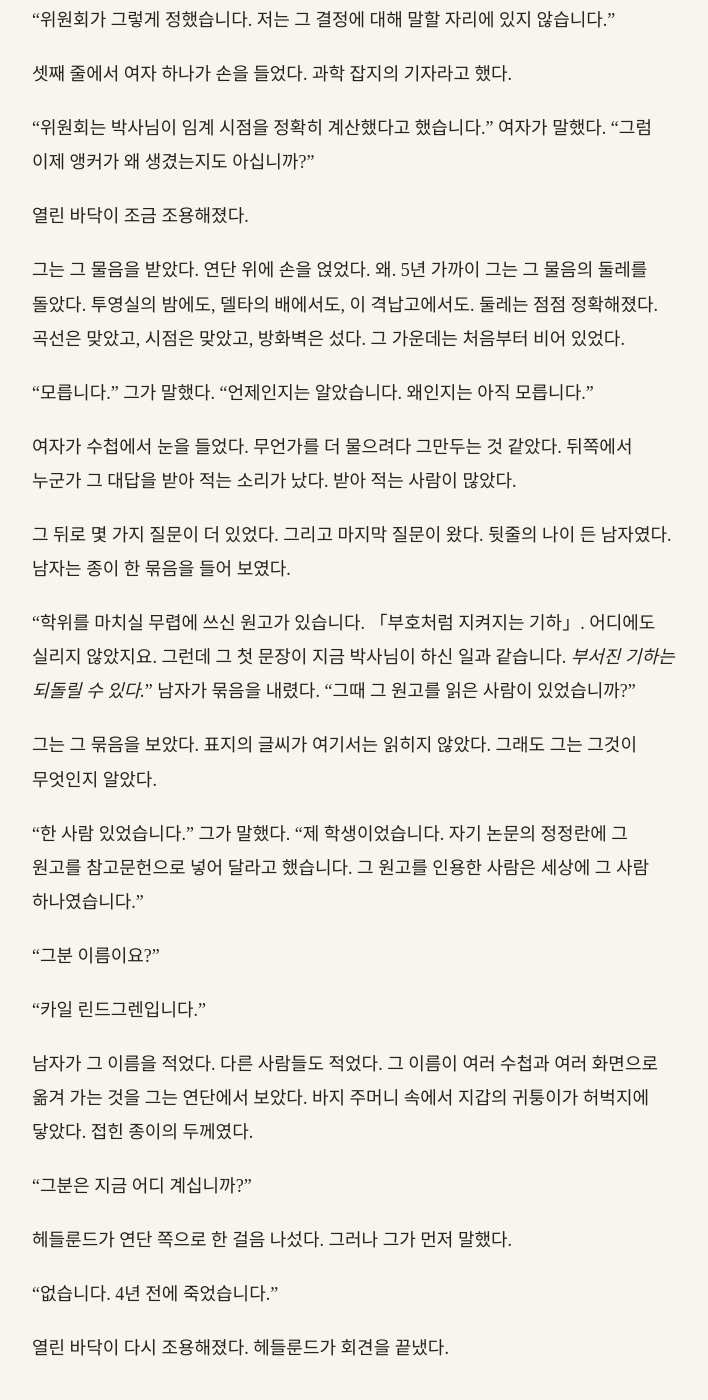
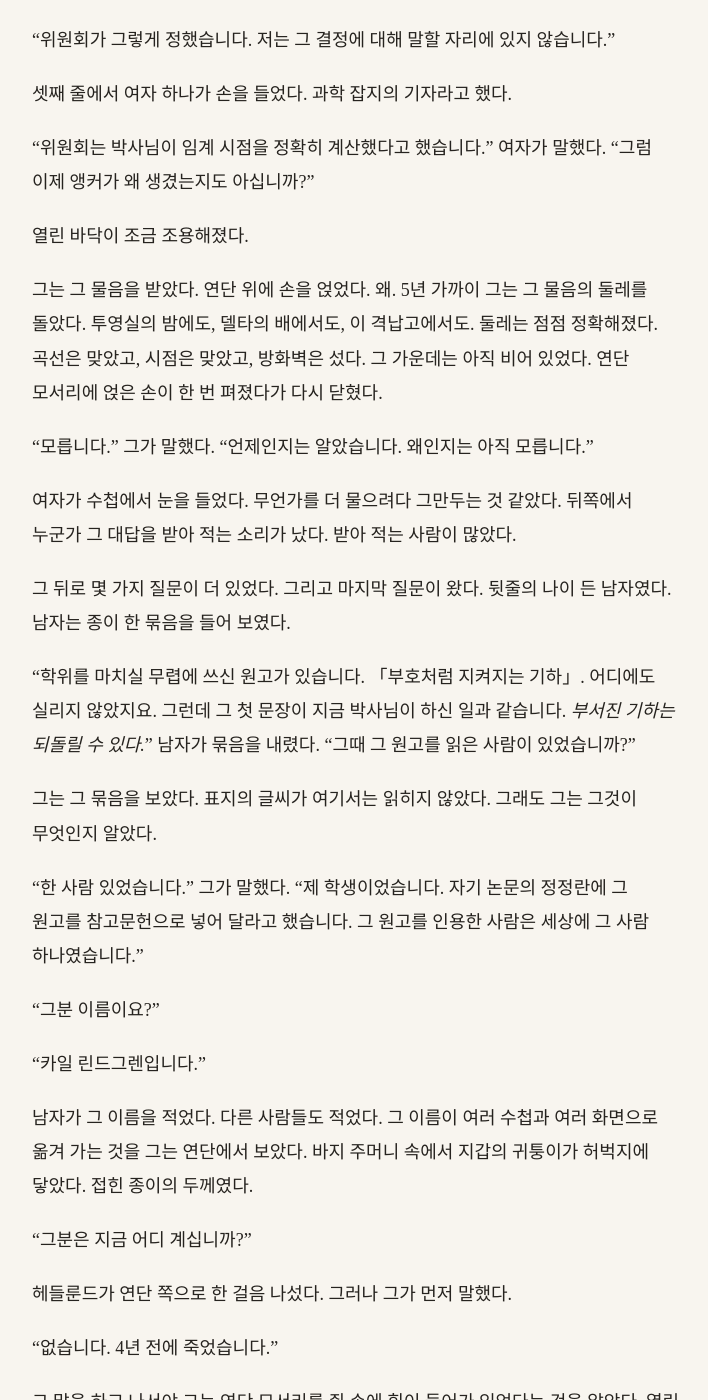
Before and after one commit to kangkkang/writer_s1_public, a Jekyll site: the page built from vol2/061.md, in a window 1280 px wide and 1400 px high, scrolled down 5062 px. Shown: the whole window, without its empty margins (284-992 px from the left). Built offline with Jekyll 4.4.1, drawn with Linux system fonts in a browser that asks for light colours; our own code applies the rules of GitHub Pages for plain Markdown files; some of the changed text lies outside the part shown.

Commit message:
Update from https://github.com/kangkkang/writer_s1/commit/9e55ebe17ba455d81e47cf7665a831803f2cc988

```diff
--- a/vol2/061.md
+++ b/vol2/061.md
@@ -34,7 +34,9 @@
 
 *위상학적 정합 이론을 세우고 그것으로 리치 격자 방화벽을 설계한 공로, 그리고 앵커 곡선을 외삽해 임계 도달 시점을 정확히 계산한 공로로.*
 
-그 아래 한 줄이 더 있었다. *위원회는 이번에 한해 통상의 검증 기간을 두지 않았다고 밝혔다.*
+그 아래 한 줄이 더 있었다.
+
+*위원회는 이번에 한해 통상의 검증 기간을 두지 않았다고 밝혔다.*
 
 "단독이래요." 헤들룬드가 말했다.
 
@@ -124,7 +126,7 @@
 
 열린 바닥이 조금 조용해졌다.
 
-그는 그 물음을 받았다. 연단 위에 손을 얹었다. 왜. 5년 가까이 그는 그 물음의 둘레를 돌았다. 투영실의 밤에도, 델타의 배에서도, 이 격납고에서도. 둘레는 점점 정확해졌다. 곡선은 맞았고, 시점은 맞았고, 방화벽은 섰다. 그 가운데는 처음부터 비어 있었다.
+그는 그 물음을 받았다. 연단 위에 손을 얹었다. 왜. 5년 가까이 그는 그 물음의 둘레를 돌았다. 투영실의 밤에도, 델타의 배에서도, 이 격납고에서도. 둘레는 점점 정확해졌다. 곡선은 맞았고, 시점은 맞았고, 방화벽은 섰다. 그 가운데는 아직 비어 있었다. 연단 모서리에 얹은 손이 한 번 펴졌다가 다시 닫혔다.
 
 "모릅니다." 그가 말했다. "언제인지는 알았습니다. 왜인지는 아직 모릅니다."
 
@@ -150,7 +152,7 @@
 
 "없습니다. 4년 전에 죽었습니다."
 
-열린 바닥이 다시 조용해졌다. 헤들룬드가 회견을 끝냈다.
+그 말을 하고 나서야 그는 연단 모서리를 쥔 손에 힘이 들어가 있었다는 것을 알았다. 열린 바닥이 다시 조용해졌다. 카메라들의 작은 붉은 불만 켜져 있었다. 헤들룬드가 회견을 끝냈다.
 
 ---
 
@@ -158,7 +160,11 @@
 
 그는 격자 방들 사이의 통로에 서 있었다. 휴게 구역 쪽에서 의자를 접는 소리가 났다. 커피를 내리던 남자가 주전자를 씻고 있었다. 높은 창의 빛이 조금 옮겨 가 있었다.
 
-마이크가 열린 바닥을 가로질러 왔다. 손에 종이 한 장과 접착테이프를 들고 있었다. 마이크는 그에게 오지 않고 휴게 구역의 큰 벽으로 갔다. 작년에 클레망스가 떼지 않고 둔 그 종이가 아직 거기 붙어 있었다. *인류 최대의 정밀 계측 사업.* 그 아래로 볼펜 줄과 하트가 그새 몇 개 더 늘어 있었다. 마이크는 그 옆에 새 종이를 대고, 테이프를 네 귀퉁이에 하나씩 붙였다. 위원회의 발표문을 뽑은 것이었다. 맨 위에 그의 이름이 있었다.
+마이크가 열린 바닥을 가로질러 왔다. 손에 종이 한 장과 접착테이프를 들고 있었다. 마이크는 그에게 오지 않고 휴게 구역의 큰 벽으로 갔다. 작년에 클레망스가 떼지 않고 둔 그 종이가 아직 거기 붙어 있었다.
+
+*인류 최대의 정밀 계측 사업.*
+
+그 아래로 볼펜 줄과 하트가 그새 몇 개 더 늘어 있었다. 마이크는 그 옆에 새 종이를 대고, 테이프를 네 귀퉁이에 하나씩 붙였다. 위원회의 발표문을 뽑은 것이었다. 맨 위에 그의 이름이 있었다.
 
 마이크는 주머니에서 볼펜을 꺼내 그 이름 밑에 무언가를 적었다. 그러고는 한 걸음 물러서서 그것을 보았다. 고개를 한 번 끄덕였다.
 
@@ -208,7 +214,7 @@
 
 그는 설정을 열었다. *모르는 번호 — 자동 거절.* 그 옆의 작은 스위치가 초록으로 켜져 있었다. 3년 반 동안 켜져 있던 초록이었다.
 
-그는 그것을 눌렀다. 초록이 회색이 되었다.
+엄지가 그 위에서 한 번 멈췄다. 오늘은 모르는 사람들이 전화할 거라고, 다 나쁜 사람들은 아니라고, 그녀가 새벽에 말했었다. 그는 그것을 눌렀다. 초록이 회색이 되었다.
 
 1분쯤 지나 휴대전화가 울렸다. 모르는 번호였다. 앞자리는 그가 모르는 나라였다. 그는 그것을 한참 보았다. 다섯 번째 벨에서 그는 받았다.
 
@@ -218,7 +224,7 @@
 
 "학생들이 묻고 싶은 게 하나 있대요." 선생이 말했다. "모르면 어떻게 계산했어요?"
 
-뒤에서 아이들이 웃는 소리가 났다. 상파울루는 새벽 3시였다. 그 시각에 깨어 있는 아이들이었다.
+뒤에서 아이들이 웃는 소리가 났다. 상파울루는 새벽 3시였다. 그 시각에 깨어 있는 아이들이었다. 그 도시의 남쪽 어딘가에 언덕 하나와 파란 문이 있었다.
 
 그는 창밖을 보았다. 아래 길에 늦은 사람들이 몇 지나갔다. 그들의 소매 끝에서 실이 저마다 다른 박자로 밝아졌다 가라앉았다.
 
```
